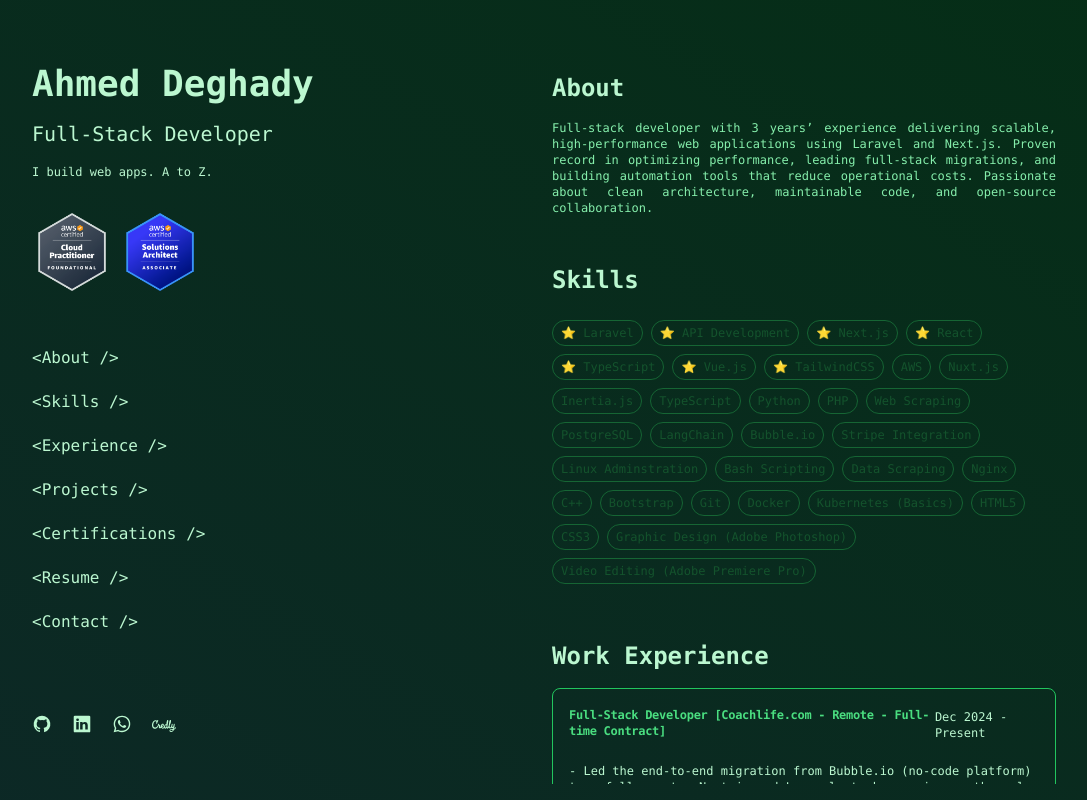
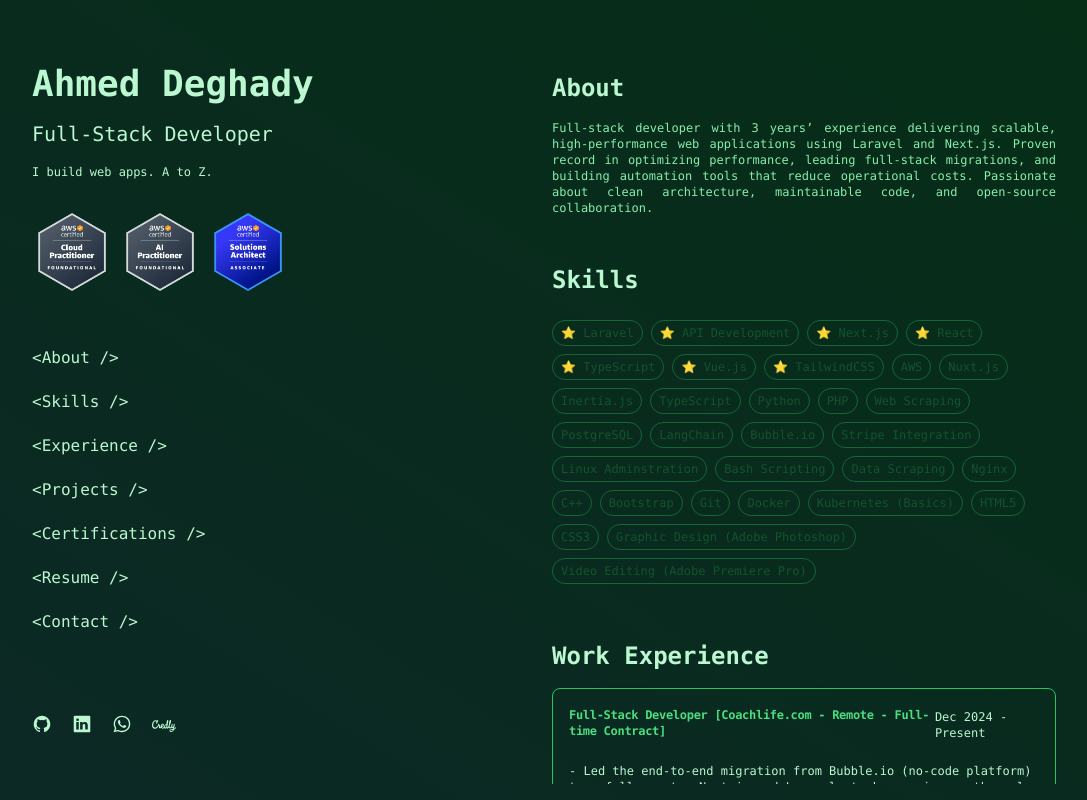
Before and after one commit to ahmed-fawzy99/portfolio, a Vue app: page / in a window 1280 px wide. Shown: the whole page, without its empty margins (96-1183 px from the left). Built offline with nearby package versions, Linux system fonts and the light colour scheme.

Commit message:
AI Practioner

```diff
--- a/src/App.vue
+++ b/src/App.vue
@@ -108,6 +108,9 @@
           <div class="flex justify-center lg:justify-start items-center gap-2 mt-4">
             <a href="https://www.credly.com/badges/8243bcfc-60f8-4898-8030-6c68f7e2e209" target="_blank">
               <img src="@/img/ccp-badge.png" alt="AWS Certified Cloud Practitioner Badge" class="w-20" />
+            </a>
+            <a href="https://www.credly.com/badges/0794644c-c939-4e76-b4c2-7f15e3cde1cd/public_url" target="_blank">
+              <img src="@/img/aif-badge.png" alt="AWS Certified AI Practitioner Badge" class="w-20" />
             </a>
             <a href="https://www.credly.com/badges/021daa59-cb49-4323-9282-199cd01032e2" target="_blank">
               <img src="@/img/saa-badge.png" alt="AWS Certified Solutions Architect Badge" class="w-20" />
@@ -280,6 +283,14 @@
               <p>- Demonstrated ability to select appropriate AWS services to meet specific technical requirements and optimize performance.</p>
             </div>
           </Certification>
+          <Certification title="AWS Certified AI Practitioner"
+                         issuer="Amazon Web Services"
+                         date="Dec 2025"
+                         link="https://www.credly.com/badges/0794644c-c939-4e76-b4c2-7f15e3cde1cd/public_url"
+          >
+            <p>- Validated knowledge of AI and ML concepts and AWS services related to AI/ML.</p>
+            <p>- Demonstrated ability to build, train, and deploy machine learning models using AWS services.</p>
+          </Certification>
           <Certification title="AWS Certified Cloud Practitioner"
                          issuer="Amazon Web Services"
                          date="Nov 2025"
```
Also changed, not shown: src/img/aif-badge.png (added).
